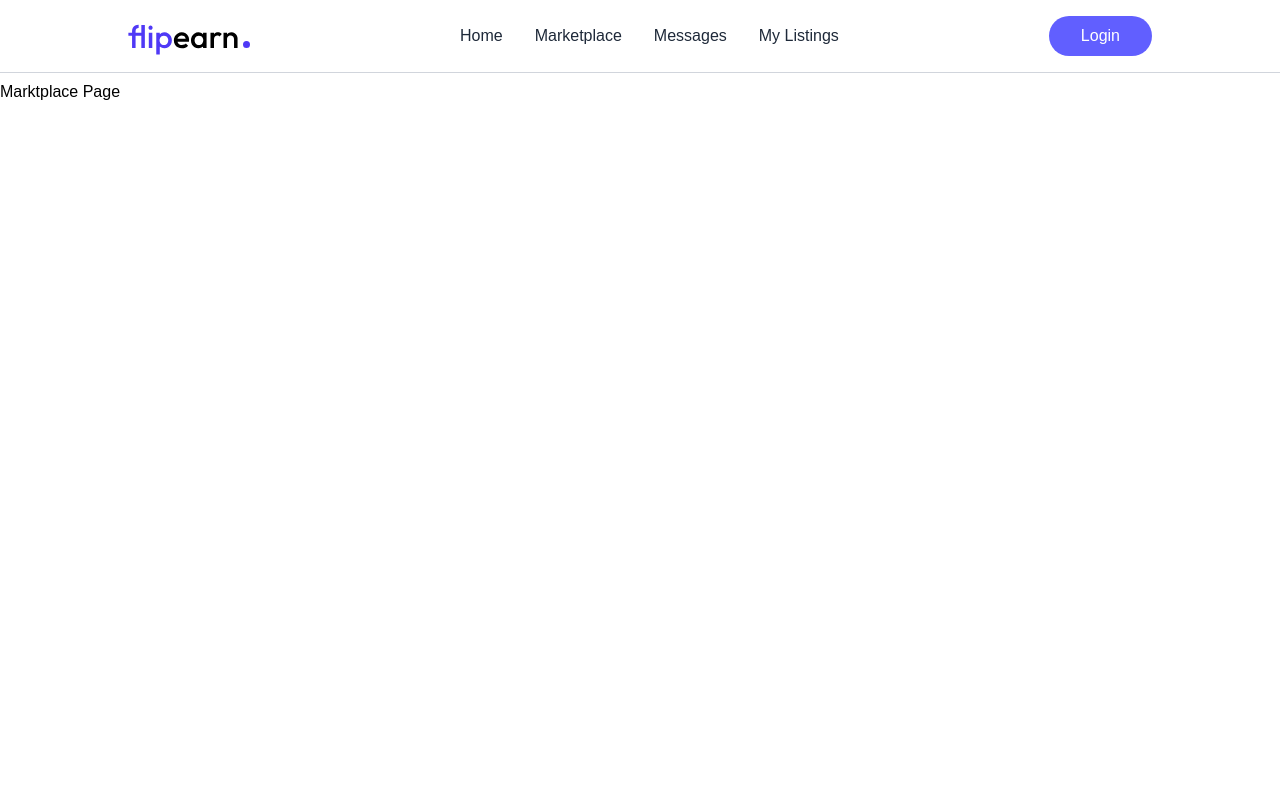
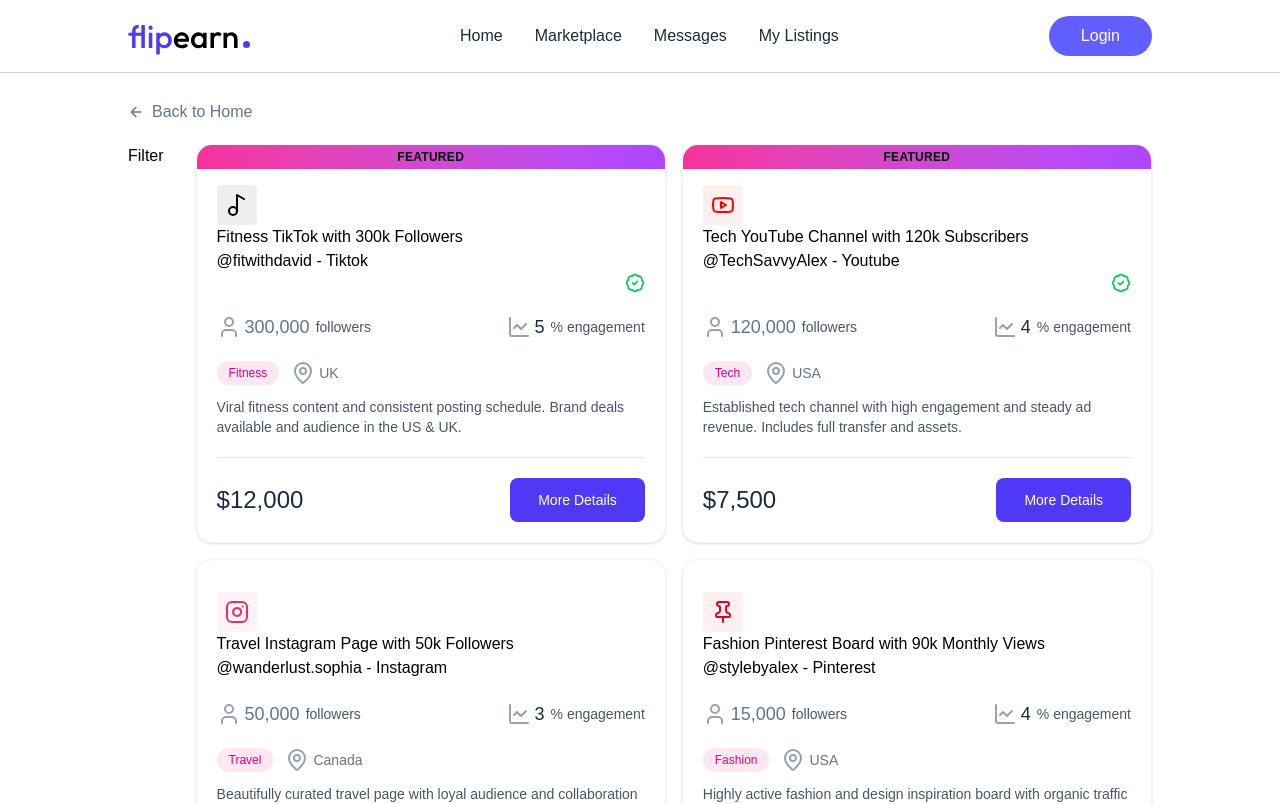
Before and after one commit to jahedripon9/Social-Media-Marketplace, a React (Vite) app in the folder client/: page /marketplace in a window 1280 px wide. Shown: the top 804 px of the page. Built offline with nearby package versions, Linux system fonts and the light colour scheme; no server answers; a web font is replaced by a local one.

Commit message:
Create Marketplace Page

```diff
--- a/client/src/pages/Marketplace.jsx
+++ b/client/src/pages/Marketplace.jsx
@@ -1,11 +1,51 @@
-import React from 'react'
+import { ArrowLeftIcon, FilterIcon } from "lucide-react";
+import React, { useState } from "react";
+import { useSelector } from "react-redux";
+import { useNavigate } from "react-router-dom";
+import ListingCard from "../components/ListingCard";
+const Marketplace = () => {
+  const navigate = useNavigate();
+  const [showFilterPhone, setShowFilterPhone] = useState(false);
+  const { listings } = useSelector((state) => state.listing);
+  const filteredListings = listings.filter((listing) => {
+    return true;
+  });
 
-const Marketplace = () => {
   return (
-    <div>
-      <h1>Marktplace Page</h1>
+    <div className="px-6 md:px-16 lg:px-14 xl:px-32">
+      <div className="flex items-center justify-between text-slate-500">
+        <button
+          onClick={() => {
+            useNavigate("/");
+            scrollTo(0, 0);
+          }}
+          className="flex items-center gap-2 py-5"
+        >
+          <ArrowLeftIcon className="size-4" />
+          Back to Home
+        </button>
+
+        <button
+          onClick={() => setShowFilterPhone(true)}
+          className="flex sm:hidden items-center gap-2 py-5"
+        >
+          <FilterIcon className="size-4" />
+          Filters
+        </button>
+      </div>
+
+      <div className="relative flex items-start justify-between gap-8 pb-8">
+        <div>Filter</div>
+        <div className="flex-1 grid xl:grid-cols-2 gap-4">
+          {filteredListings
+            .sort((a, b) => (a.featured ? -1 : b.featured ? 1 : 0))
+            .map((listing, inbox) => (
+              <ListingCard listing={listing} key={inbox} />
+            ))}
+        </div>
+      </div>
     </div>
-  )
-}
+  );
+};
 
-export default Marketplace
+export default Marketplace;
```
